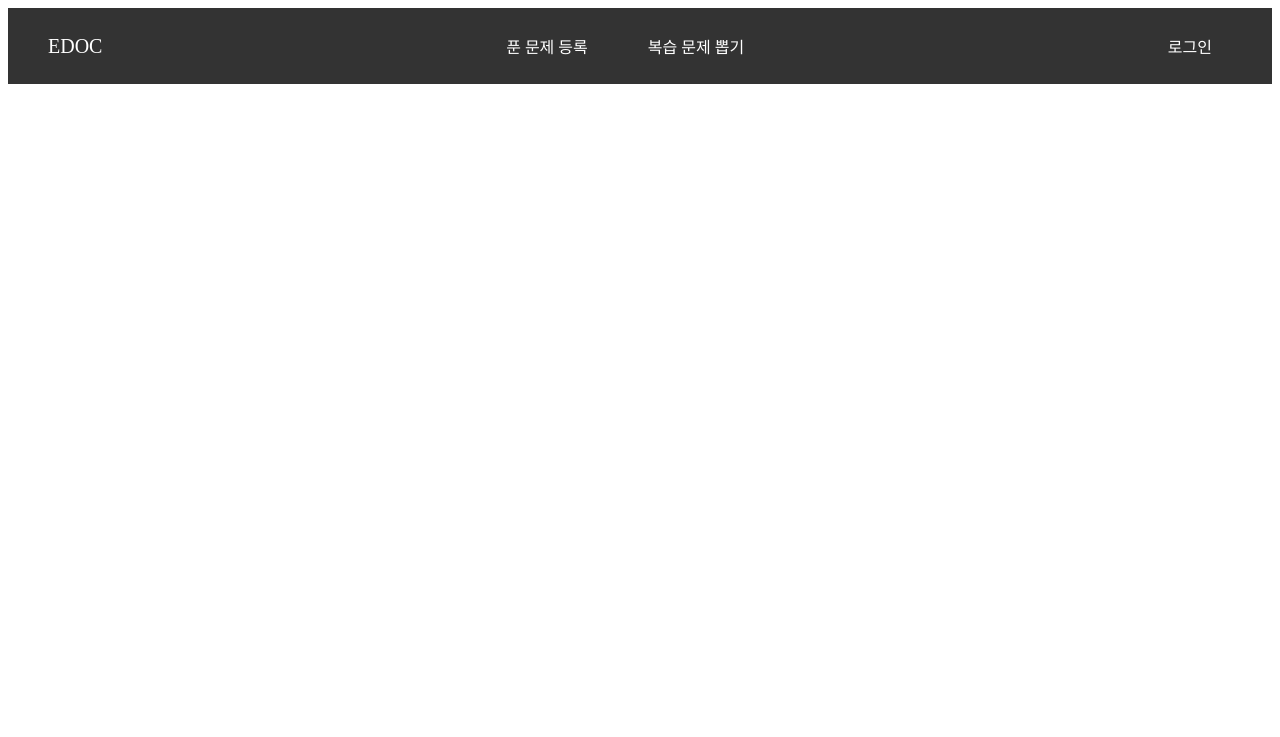
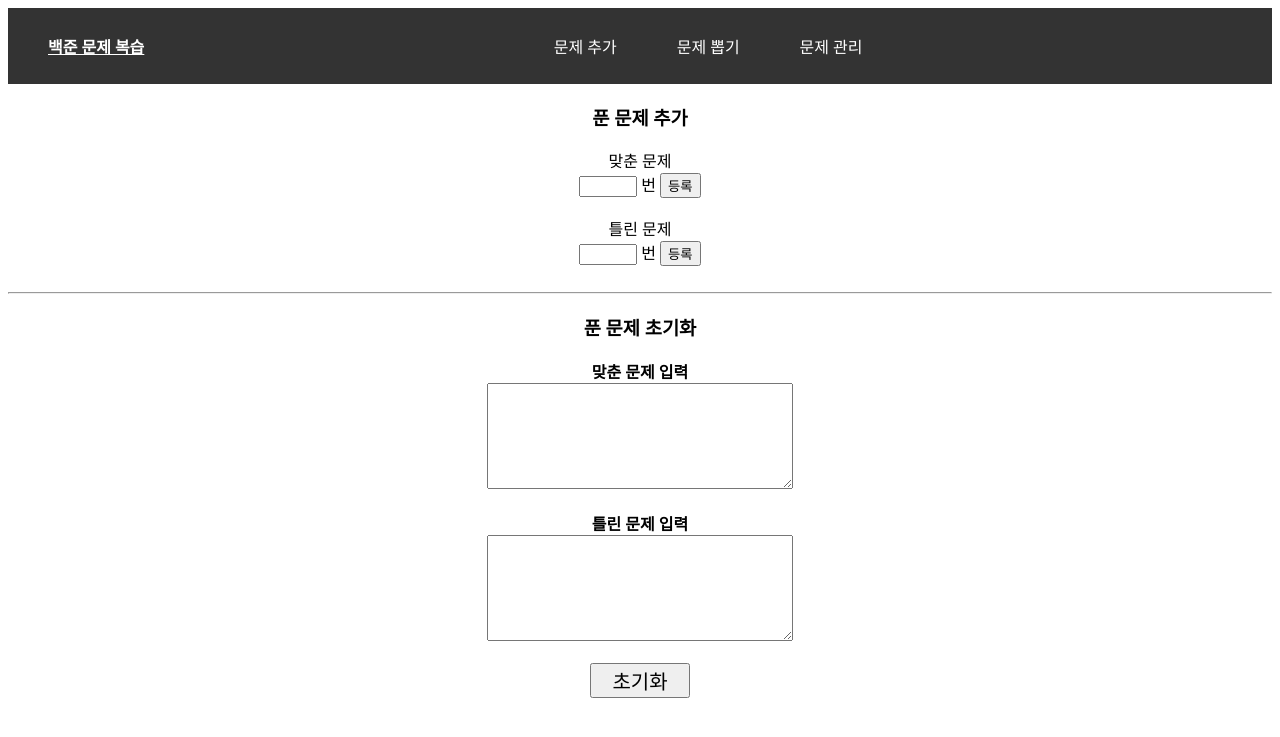
Before and after one commit to jungh150/edoc-side-project, a Flask app: page / in a window 1280 px wide. Shown: the top 737 px of the page. Run offline with Flask 3, Linux system fonts and the light colour scheme.

Commit message:
Update index.html
- 문제 등록, 문제 초기화
- 문제를 입력하고 초기화 버튼을 누르면 문제 뽑기 페이지('/result')로 넘어가 문제를 뽑아준다.

```diff
--- a/templates/index.html
+++ b/templates/index.html
@@ -1,38 +1,66 @@
 <!DOCTYPE html>
 <html lang="en">
-
 <head>
     <meta charset="UTF-8">
     <meta name="viewport" content="width=device-width, initial-scale=1.0">
-  <title>Home</title>
-  <link rel="stylesheet" type="text/css" href="/static/style.css" id="style-css">
+    <link rel="stylesheet" href="../static/style.css">
+    <title>Random Number Picker</title>
 </head>
+
 
 <body>
     <nav class="navbar">
-    <div class="navbar__logo">
-      <a href="/">EDOC</a>
+
+        <div class="naverbar_logo">
+            <a href="" style="color: white;"><b>백준 문제 복습</b></a>
         </div>
+
         <ul class="navbar__menu">
-      <li><a href="/">푼 문제 등록</a></li>
-      <li><a href="/">복습 문제 뽑기</a></li>
-      <!-- {% if session['id'] %}
-      <li><a href="/my_page/{{session['id']}}/" id="nav-mypage">{{session['id']}}님</a></li>
-      <li><a href="/logout" id="nav-logout">로그아웃</a></li>
-      {% else %}
-      <li><a href="/login" id="nav-login">로그인</a></li>
-      <li><a href="/signup" id="nav-signup">회원가입</a></li>
-      {% endif %} -->
+            <li><a href="#" style="color: white;">문제 추가</a></li>
+            <li><a href="#" style="color: white;">문제 뽑기</a></li>
+            <li><a href="#" style="color: white;">문제 관리</a></li>
         </ul>
-    <ul class="navbar__login">
-      <li><a href="/login">로그인</a></li>
-    </ul>
+
+        <a href="#" class="navbar_toogleBtn">
+            <i class="fas fa-bars"></i>
+        </a>
     </nav>
-  <section>
-    {% block section %}
 
-    {% endblock section %}
-  </section>
+    <form action="#" method="post">
+        <center>
+        <h3>푼 문제 추가</h3>
+        <label for="add_correct_num">맞춘 문제</label>
+        <br>
+        <input type="text" id="add_correct_num" name="add_correct_num" style="width: 50px;">
+        번 <button type="submit">등록</button>
+
+        <br><br>
+
+        <label for="add_wrong_num">틀린 문제</label>
+        <br>
+        <input type="text" id="add_wrong_num" name="add_wrong_num" style="width: 50px;">
+        번 <button type="submit">등록</button>
+        </center>
+    </form>
+
+    <br><hr>
+
+    <form action="/result" method="post">
+        <center>
+        <h3>푼 문제 초기화</h3>
+        <label for="correct_numbers"><b>맞춘 문제 입력</b></label>
+        <br>
+        <textarea id="correct_numbers" name="correct_numbers" style="width:300px;height:100px;font-size:px;" required></textarea>
+
+        <br>
+        <br>
+
+        <label for="wrong_numbers"><b>틀린 문제 입력</b></label>
+        <br>
+        <textarea id="wrong_numbers" name="wrong_numbers" style="width:300px;height:100px;font-size:px;" required></textarea>
+        <br><br>
+        <button type="submit" style="width:100px;height:px;font-size:20px;" >초기화</button>
+        </center>
+    </form>
 </body>
-
 </html>
```
Lines whose indentation alone changed are shown as unchanged.
